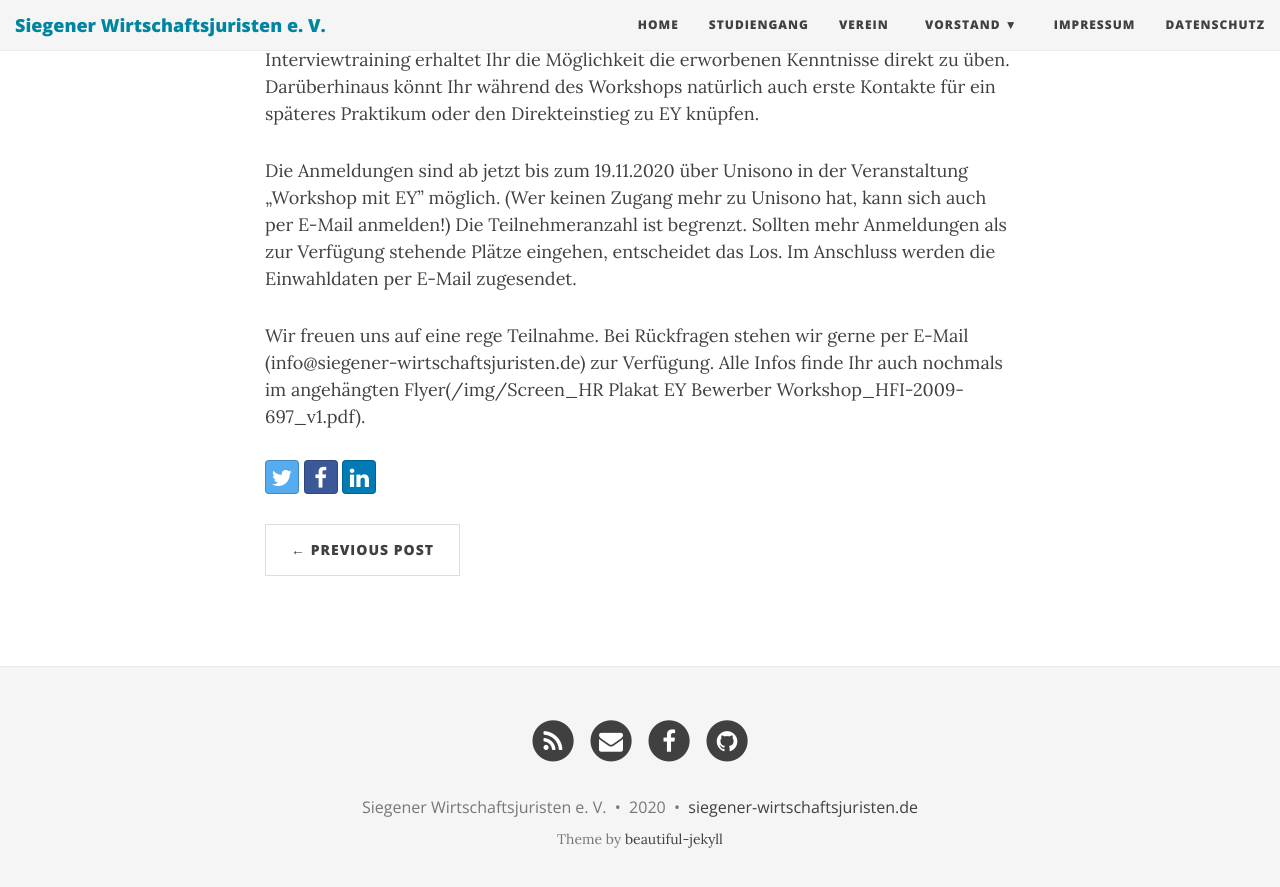
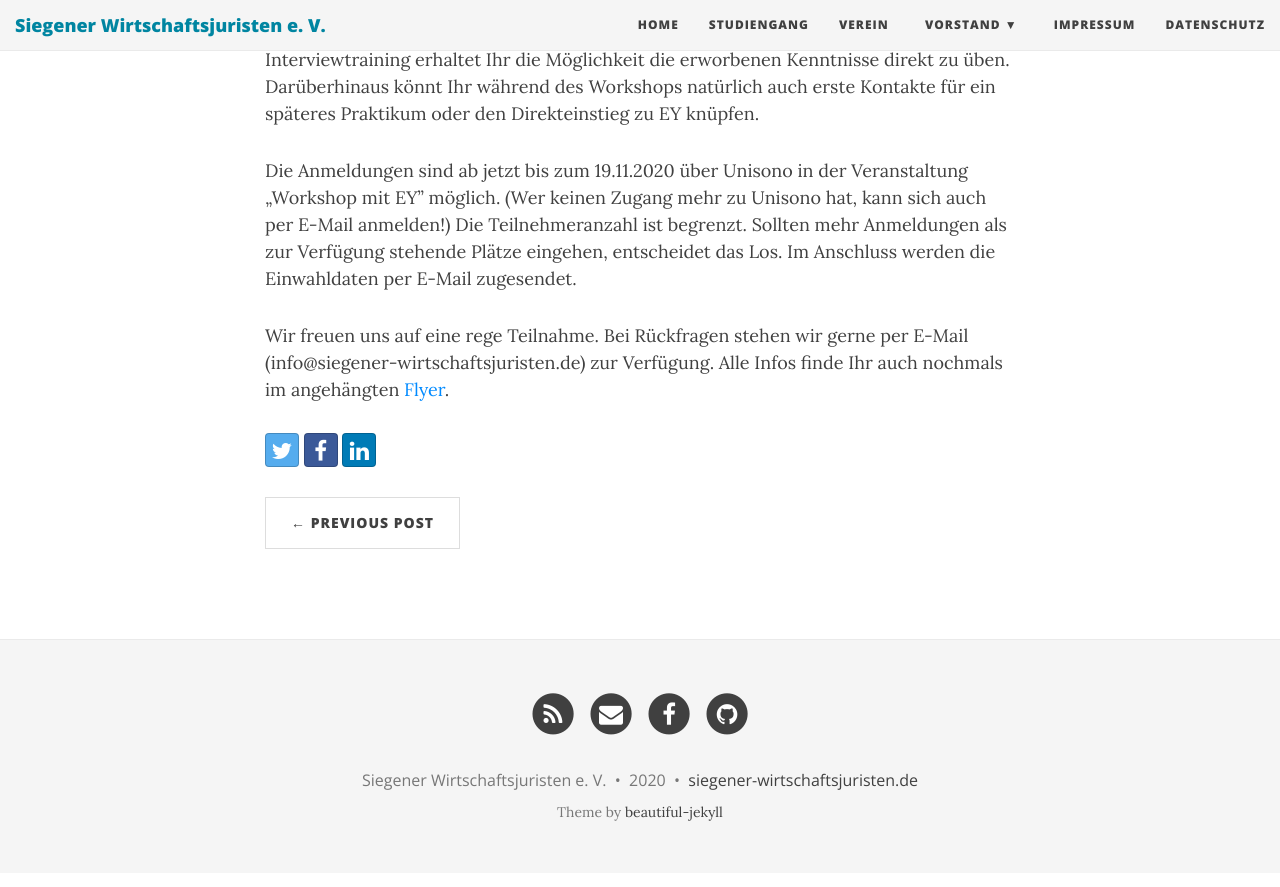
Before and after one commit to dewrs/dewrs.github.io, a Jekyll site: the page built from _posts/2020-11-26-Bewerbungstraining EY.md, in a window 1280 px wide and 900 px high, scrolled down 771 px. Shown: the top 887 px of the window. Built offline with Jekyll 4.4.1, drawn with Linux system fonts in a browser that asks for light colours; nearby versions of some CDN libraries.

Commit message:
Update 2020-11-26-Bewerbungstraining EY.md

```diff
--- a/_posts/2020-11-26-Bewerbungstraining EY.md
+++ b/_posts/2020-11-26-Bewerbungstraining EY.md
@@ -14,4 +14,4 @@
 Die Anmeldungen sind ab jetzt bis zum 19.11.2020 über Unisono in der Veranstaltung „Workshop mit EY" möglich. (Wer keinen Zugang mehr zu Unisono hat, kann sich auch per E-Mail anmelden!) Die Teilnehmeranzahl ist begrenzt. Sollten mehr Anmeldungen als zur Verfügung stehende Plätze eingehen, entscheidet das Los.  Im Anschluss werden die Einwahldaten per E-Mail zugesendet.
 
 Wir freuen uns auf eine rege Teilnahme. Bei Rückfragen stehen wir gerne per E-Mail (info@siegener-wirtschaftsjuristen.de) zur Verfügung.
-Alle Infos finde Ihr auch nochmals im angehängten Flyer(/img/Screen_HR Plakat EY Bewerber Workshop_HFI-2009-697_v1.pdf).
+Alle Infos finde Ihr auch nochmals im angehängten [Flyer](/img/Screen_HR Plakat EY Bewerber Workshop_HFI-2009-697_v1.pdf).
```
